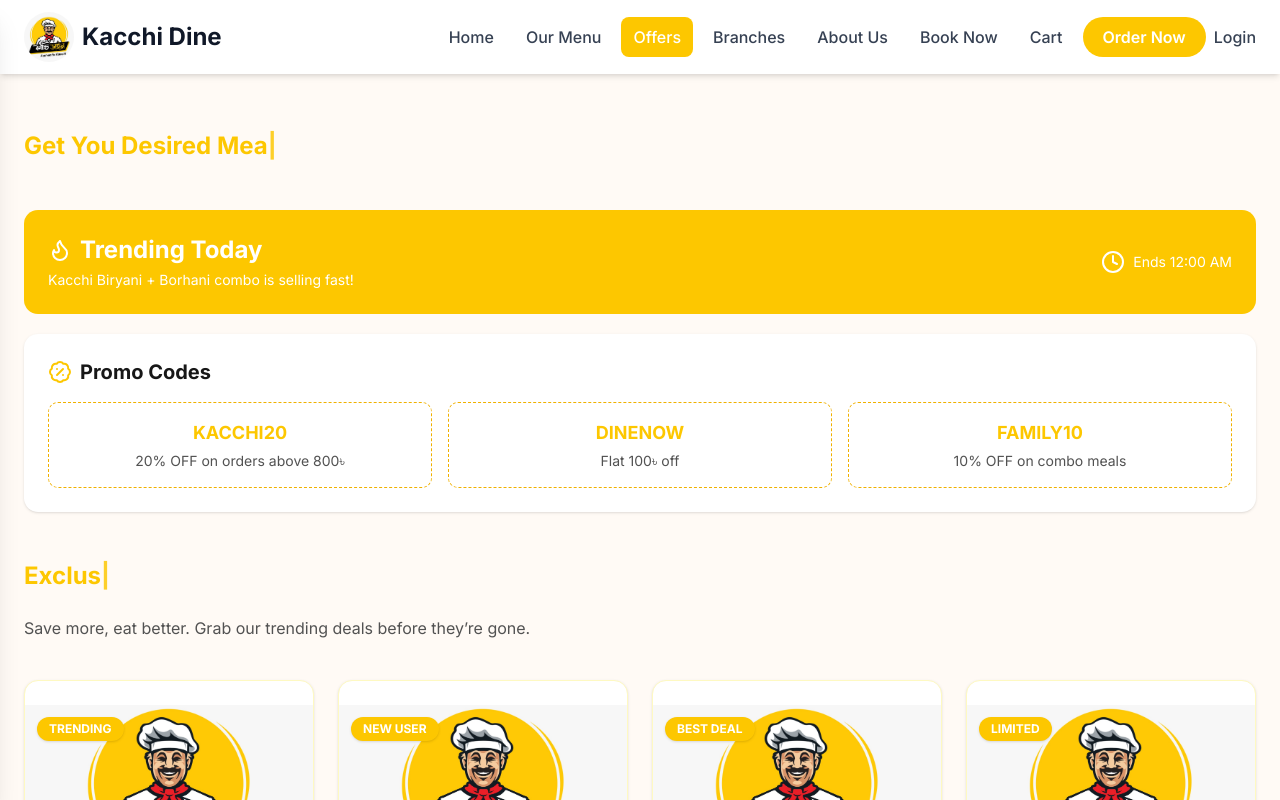
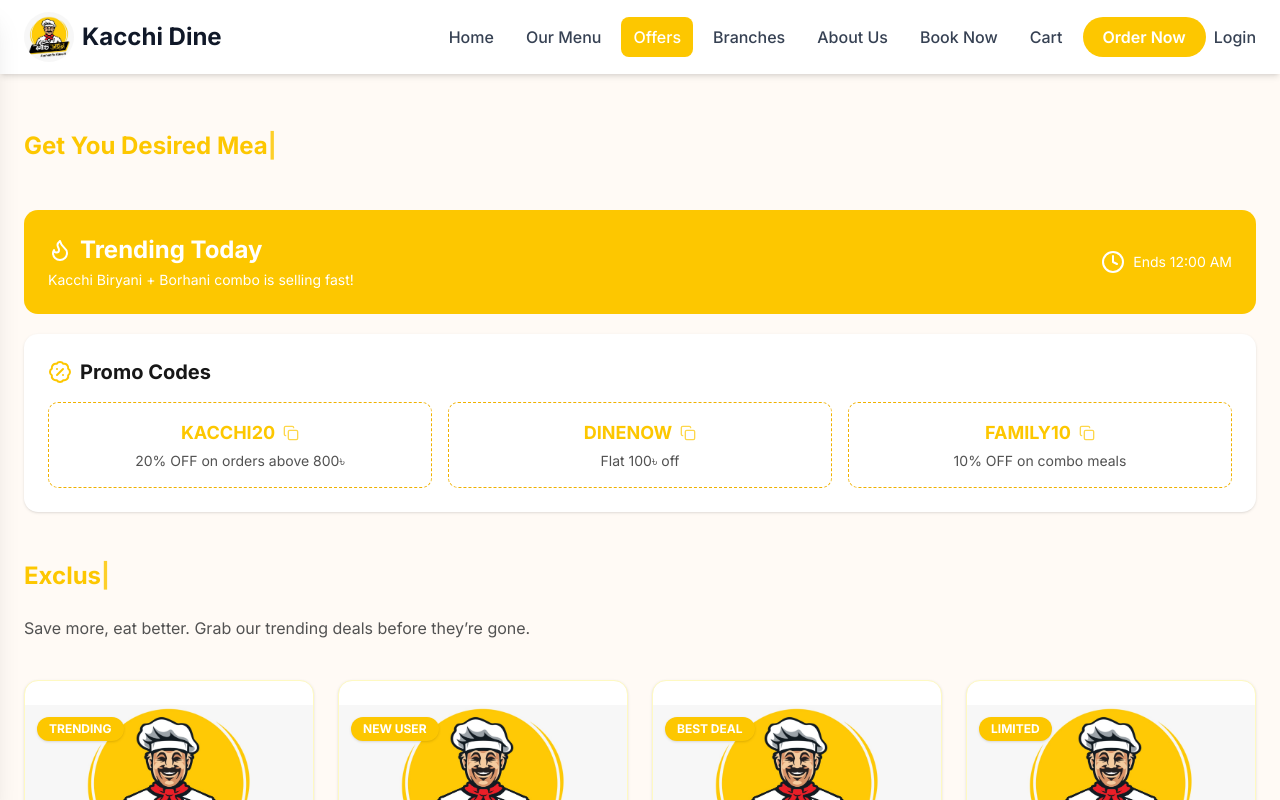
Before and after one commit to mihad-khadem/kacchi_dine, a Next.js app: page /offers in a window 1280 px wide. Shown: the top 800 px of the page. Built offline with nearby package versions, Linux system fonts and the light colour scheme.

Commit message:
feat(offers):copy to clipboard

```diff
--- a/components/offer/PromoOffers.tsx
+++ b/components/offer/PromoOffers.tsx
@@ -1,5 +1,7 @@
-import { BadgePercent } from "lucide-react";
-import React from "react";
+"use client";
+import { BadgePercent, Copy, Check } from "lucide-react";
+import React, { useState } from "react";
+
 const promoCodes = [
   { code: "KACCHI20", desc: "20% OFF on orders above 800৳" },
   { code: "DINENOW", desc: "Flat 100৳ off" },
@@ -7,6 +9,14 @@ const promoCodes = [
 ];
 
 export const PromoOffers = () => {
+  const [copied, setCopied] = useState(null);
+
+  const handleCopy = async (code: any) => {
+    await navigator.clipboard.writeText(code);
+    setCopied(code);
+    setTimeout(() => setCopied(null), 1500);
+  };
+
   return (
     <>
       <div className="bg-white dark:bg-neutral-800 rounded-xl p-6 shadow">
@@ -21,9 +31,21 @@ export const PromoOffers = () => {
           {promoCodes.map((promo, index) => (
             <div
               key={index}
-              className="border border-dashed border-yellow-500 rounded-lg p-4 flex flex-col items-center text-center"
+              onClick={() => handleCopy(promo.code)}
+              className="border border-dashed border-yellow-500 rounded-lg p-4 flex flex-col items-center text-center cursor-pointer hover:bg-yellow-50 dark:hover:bg-neutral-700 transition"
             >
-              <p className="text-lg font-bold text-yellow-400">{promo.code}</p>
+              <div className="flex items-center gap-2">
+                <p className="text-lg font-bold text-yellow-400">
+                  {promo.code}
+                </p>
+
+                {copied === promo.code ? (
+                  <Check className="w-4 h-4 text-green-500" />
+                ) : (
+                  <Copy className="w-4 h-4 text-yellow-400 opacity-70" />
+                )}
+              </div>
+
               <p className="text-sm text-neutral-600 dark:text-neutral-400 mt-1">
                 {promo.desc}
               </p>
```
